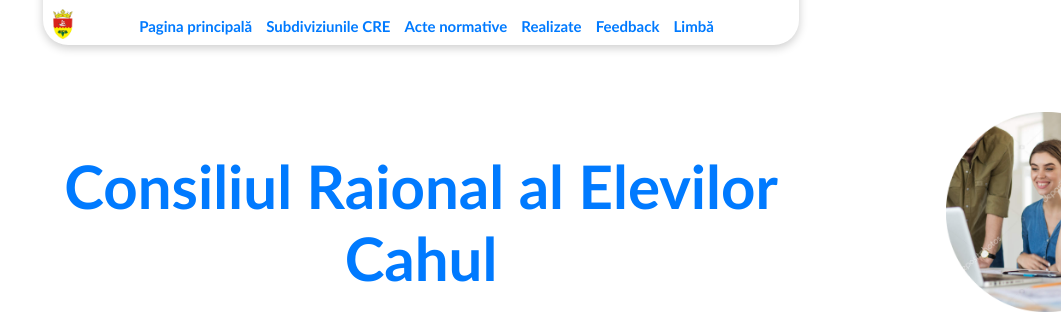
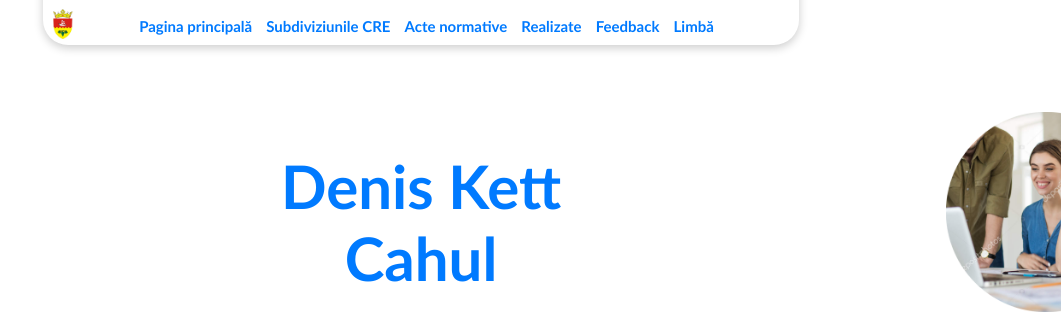
Before and after one commit to ChetroiDenis/cre, a plain HTML site: page index.html in a window 1280 px wide. Shown: the top 325 px of the page, 219-1280 px from the left. Drawn offline with Linux system fonts and the light colour scheme.

Commit message:
comentartiu

```diff
--- a/index.html
+++ b/index.html
@@ -39,7 +39,7 @@
 
     <div class="centered-content">
 
-      <h1 class="principal-title">Consiliul Raional al Elevilor <br> Cahul</h1>
+      <h1 class="principal-title">Denis Kett <br> Cahul</h1>
 
     </div>
 
```
